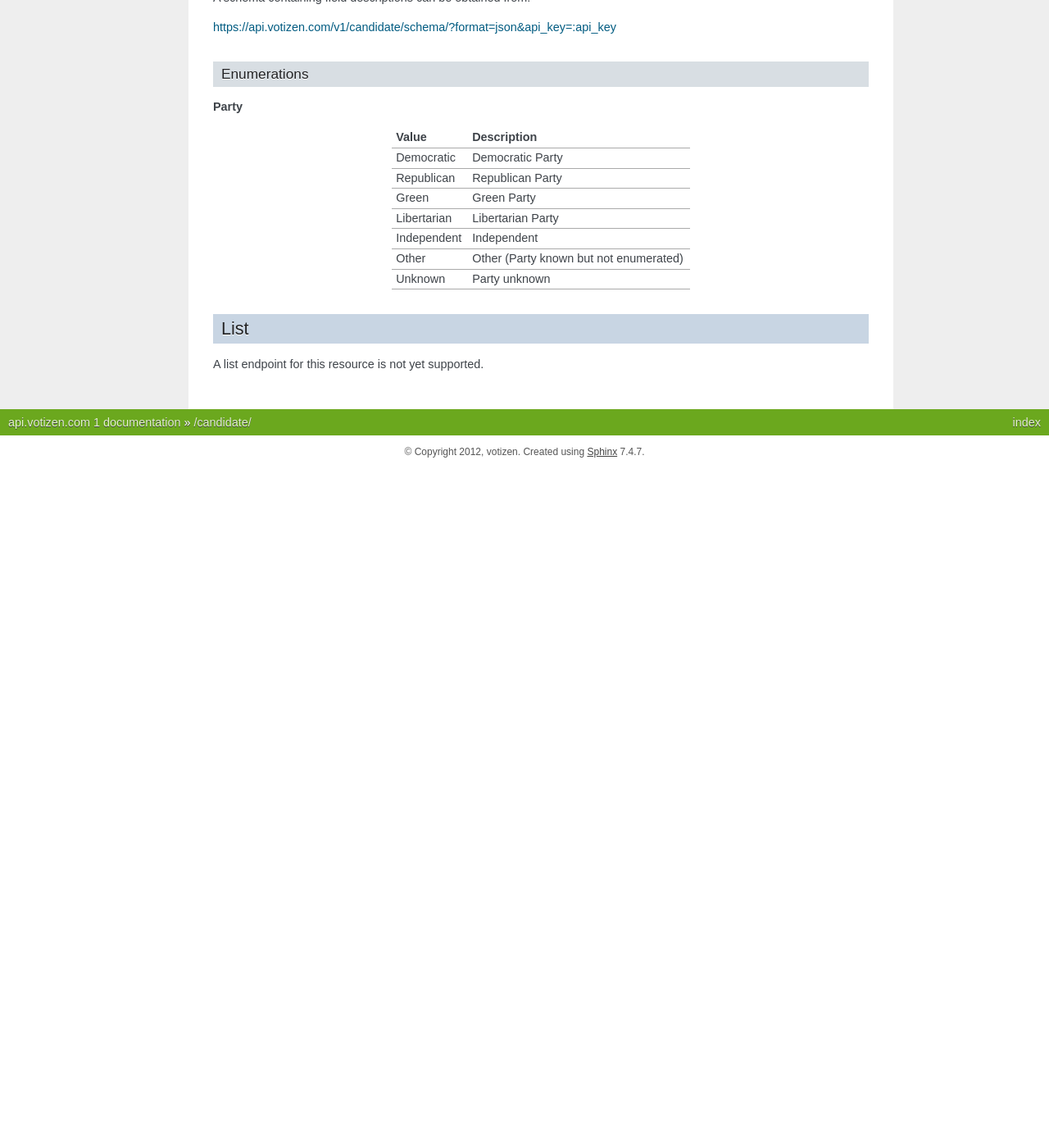
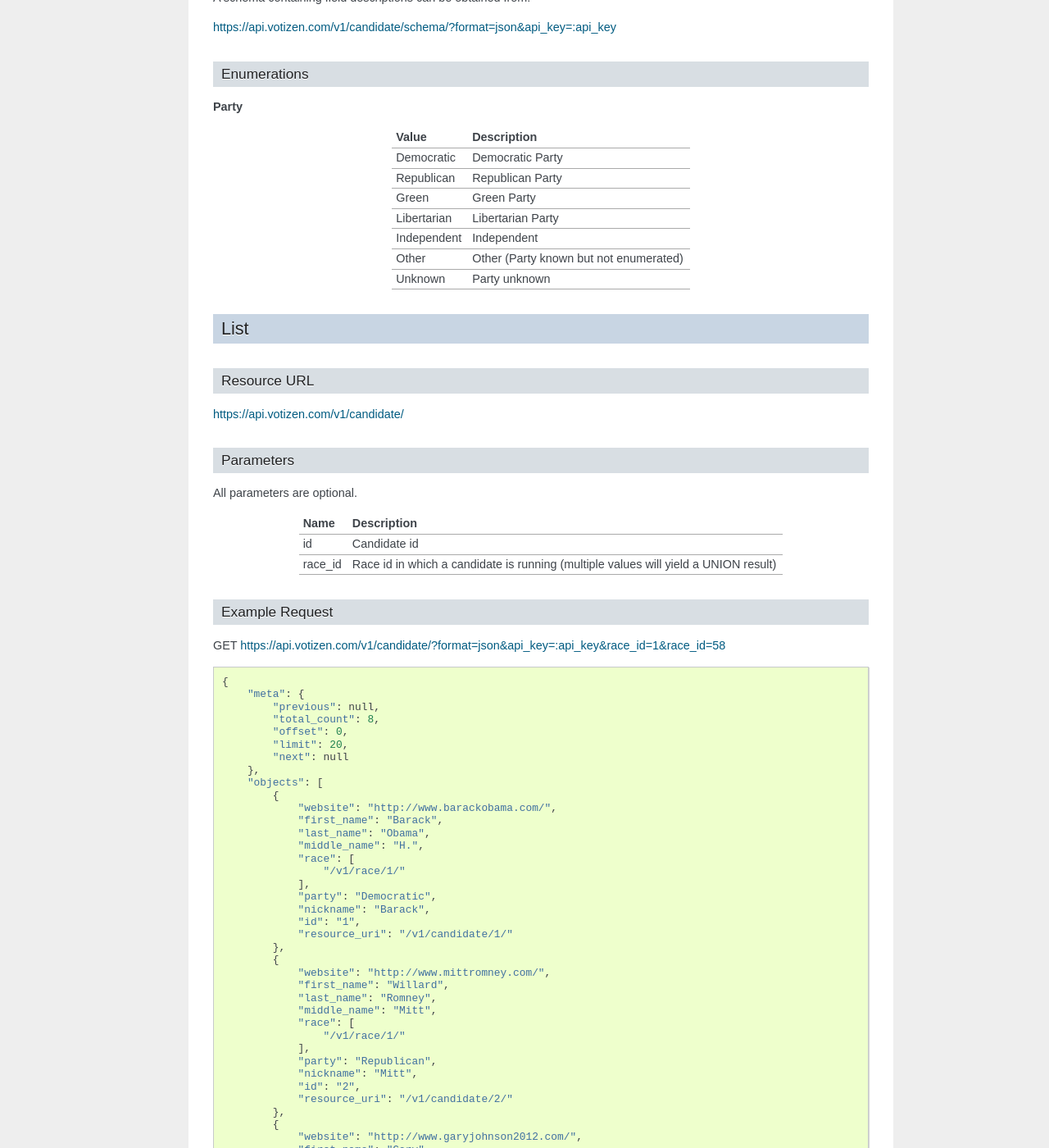
Before and after one commit to aditya-raj/api_doc, a Sphinx documentation site: the page built from docs/v1/candidate.rst, in a window 1280 px wide and 1400 px high, scrolled down 813 px. Shown: the whole window at 82% size. Built offline with Sphinx 7.4.7, drawn with Linux system fonts in a browser that asks for light colours; before the commit the page ends 1384 px from its top, so only the background shows below that; some of the changed text lies outside the part shown.

Commit message:
Adding candidate list endpoint documentation.

```diff
--- a/docs/v1/candidate.rst
+++ b/docs/v1/candidate.rst
@@ -66,4 +66,143 @@ Unknown                      Party unknown
 List
 ====
 
-A list endpoint for this resource is not yet supported.
+Resource URL
+------------
+
+https://api.votizen.com/v1/candidate/
+
+Parameters
+----------
+
+All parameters are optional.
+
+==========================   =============================================
+Name                         Description
+==========================   =============================================
+id                           Candidate id
+race_id                      Race id in which a candidate is running
+                             (multiple values will yield a UNION result)
+==========================   =============================================
+
+Example Request
+---------------
+
+GET https://api.votizen.com/v1/candidate/?format=json&api_key=:api_key&race_id=1&race_id=58
+
+::
+
+    {
+        "meta": {
+            "previous": null,
+            "total_count": 8,
+            "offset": 0,
+            "limit": 20,
+            "next": null
+        },
+        "objects": [
+            {
+                "website": "http://www.barackobama.com/",
+                "first_name": "Barack",
+                "last_name": "Obama",
+                "middle_name": "H.",
+                "race": [
+                    "/v1/race/1/"
+                ],
+                "party": "Democratic",
+                "nickname": "Barack",
+                "id": "1",
+                "resource_uri": "/v1/candidate/1/"
+            },
+            {
+                "website": "http://www.mittromney.com/",
+                "first_name": "Willard",
+                "last_name": "Romney",
+                "middle_name": "Mitt",
+                "race": [
+                    "/v1/race/1/"
+                ],
+                "party": "Republican",
+                "nickname": "Mitt",
+                "id": "2",
+                "resource_uri": "/v1/candidate/2/"
+            },
+            {
+                "website": "http://www.garyjohnson2012.com/",
+                "first_name": "Gary",
+                "last_name": "Johnson",
+                "middle_name": "",
+                "race": [
+                    "/v1/race/1/"
+                ],
+                "party": "Libertarian",
+                "nickname": "",
+                "id": "11",
+                "resource_uri": "/v1/candidate/11/"
+            },
+            {
+                "website": "http://www.diannefeinstein2012.com/",
+                "first_name": "Dianne",
+                "last_name": "Feinstein",
+                "middle_name": "",
+                "race": [
+                    "/v1/race/58/"
+                ],
+                "party": "Democratic",
+                "nickname": "",
+                "id": "18",
+                "resource_uri": "/v1/candidate/18/"
+            },
+            {
+                "website": "http://www.emken2012.com/",
+                "first_name": "Elizabeth",
+                "last_name": "Emken",
+                "middle_name": "",
+                "race": [
+                    "/v1/race/58/"
+                ],
+                "party": "Republican",
+                "nickname": "",
+                "id": "30",
+                "resource_uri": "/v1/candidate/30/"
+            },
+            {
+                "website": "http://www.voterocky.org/",
+                "first_name": "Ross",
+                "last_name": "Anderson",
+                "middle_name": "",
+                "race": [
+                    "/v1/race/1/"
+                ],
+                "party": "Other",
+                "nickname": "Rocky",
+                "id": "320",
+                "resource_uri": "/v1/candidate/320/"
+            },
+            {
+                "website": "http://www.jillstein.org/",
+                "first_name": "Jill",
+                "last_name": "Stein",
+                "middle_name": "Marie",
+                "race": [
+                    "/v1/race/1/"
+                ],
+                "party": "Green",
+                "nickname": "",
+                "id": "322",
+                "resource_uri": "/v1/candidate/322/"
+            },
+            {
+                "website": "http://socialequality.com/",
+                "first_name": "Jerome",
+                "last_name": "White",
+                "middle_name": "",
+                "race": [
+                    "/v1/race/1/"
+                ],
+                "party": "Other",
+                "nickname": "Jerry",
+                "id": "324",
+                "resource_uri": "/v1/candidate/324/"
+            }
+        ]
+    }
```
